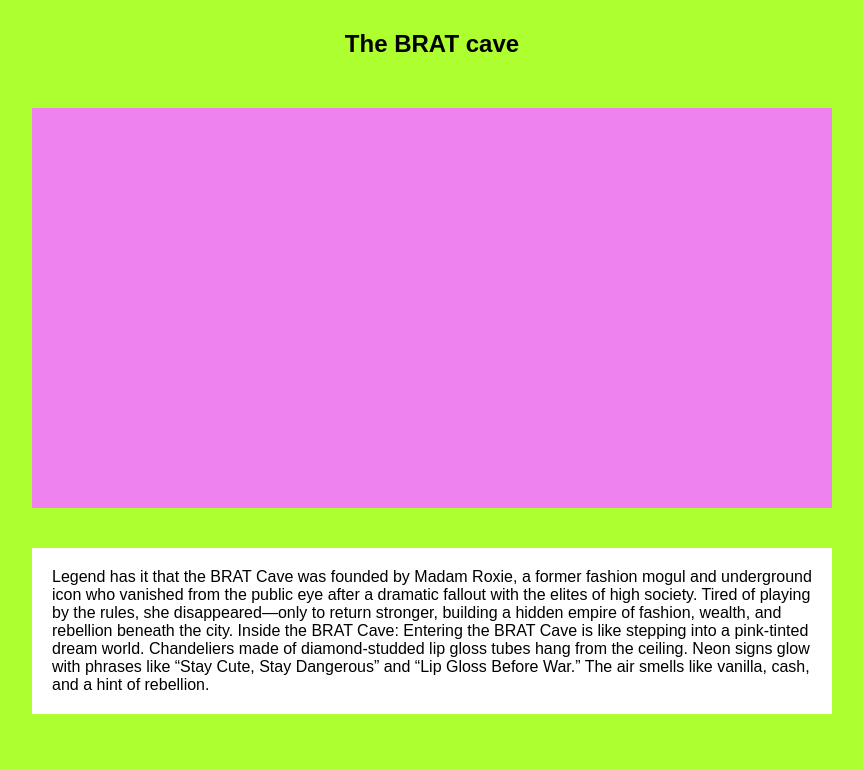
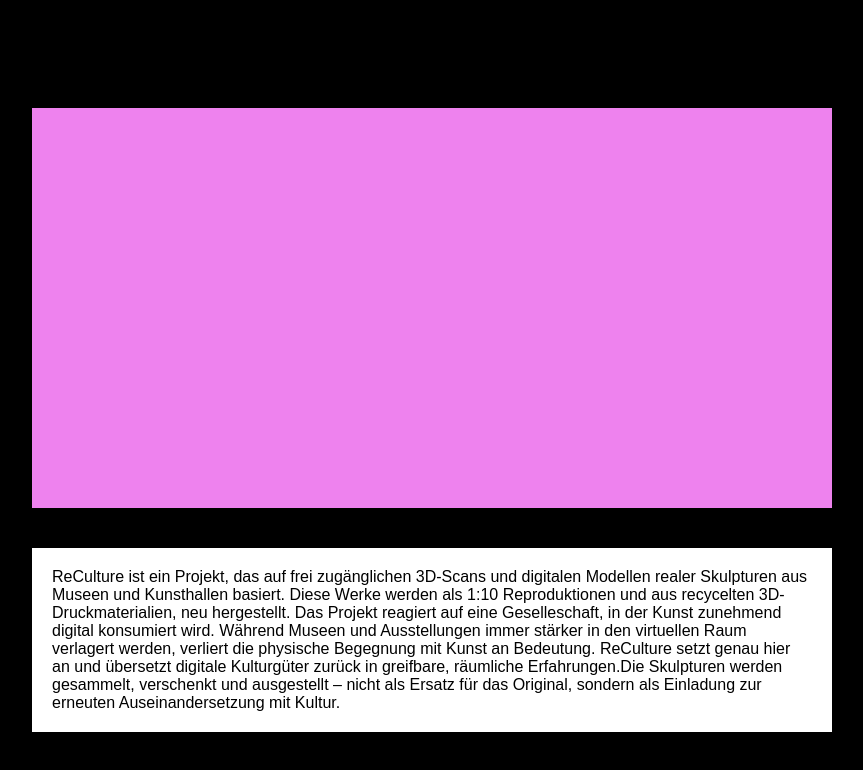
Before and after one commit to Lisa2701/reculture.github.oi, a plain HTML site: page index (1).html in a window 1280 px wide. Shown: the whole page, without its empty margins (208-1071 px from the left). Drawn offline with nearby package versions, Linux system fonts and the light colour scheme.

Commit message:
Update index (1).html

```diff
--- a/index (1).html
+++ b/index (1).html
@@ -7,7 +7,7 @@
     <script type="module" src="https://unpkg.com/@google/model-viewer/dist/model-viewer.min.js"></script>
     <style>
                body {
-        background-color: greenyellow;
+        background-color: black;
         color: white;
         display: flex;
         flex-direction: column;
@@ -56,7 +56,7 @@
     </style>
   </head>
   <body>
-<H2>The BRAT cave</H2>
+<H2>ReCulture</H2>
   <model-viewer src="test.glb"
                 ios-src="test.usdz"
                 alt="BRAT Cave"
@@ -67,8 +67,11 @@
                 environment-image="neutral">
   </model-viewer>
   <div class="text-box">
-    Legend has it that the BRAT Cave was founded by Madam Roxie, a former fashion mogul and underground icon who vanished from the public eye after a dramatic fallout with the elites of high society. Tired of playing by the rules, she disappeared—only to return stronger, building a hidden empire of fashion, wealth, and rebellion beneath the city. Inside the BRAT Cave: Entering the BRAT Cave is like stepping into a pink-tinted dream world. Chandeliers made of diamond-studded lip gloss tubes hang from the ceiling. Neon signs glow with phrases like “Stay Cute, Stay Dangerous” and “Lip Gloss Before War.” The air smells like vanilla, cash, and a hint of rebellion.
-  </div>
+ReCulture ist ein Projekt, das auf frei zugänglichen 3D-Scans und digitalen Modellen realer Skulpturen aus Museen und Kunsthallen basiert. Diese Werke werden als 1:10 Reproduktionen und aus recycelten 3D-Druckmaterialien, neu hergestellt.
+
+Das Projekt reagiert auf eine Geselleschaft, in der Kunst zunehmend digital konsumiert wird. Während Museen und Ausstellungen immer stärker in den virtuellen Raum verlagert werden, verliert die physische Begegnung mit Kunst an Bedeutung.
+
+ReCulture setzt genau hier an und übersetzt digitale Kulturgüter zurück in greifbare, räumliche Erfahrungen.Die Skulpturen werden gesammelt, verschenkt und ausgestellt – nicht als Ersatz für das Original, sondern als Einladung zur erneuten Auseinandersetzung mit Kultur.  </div>
 
 </body>
 </html>
```
